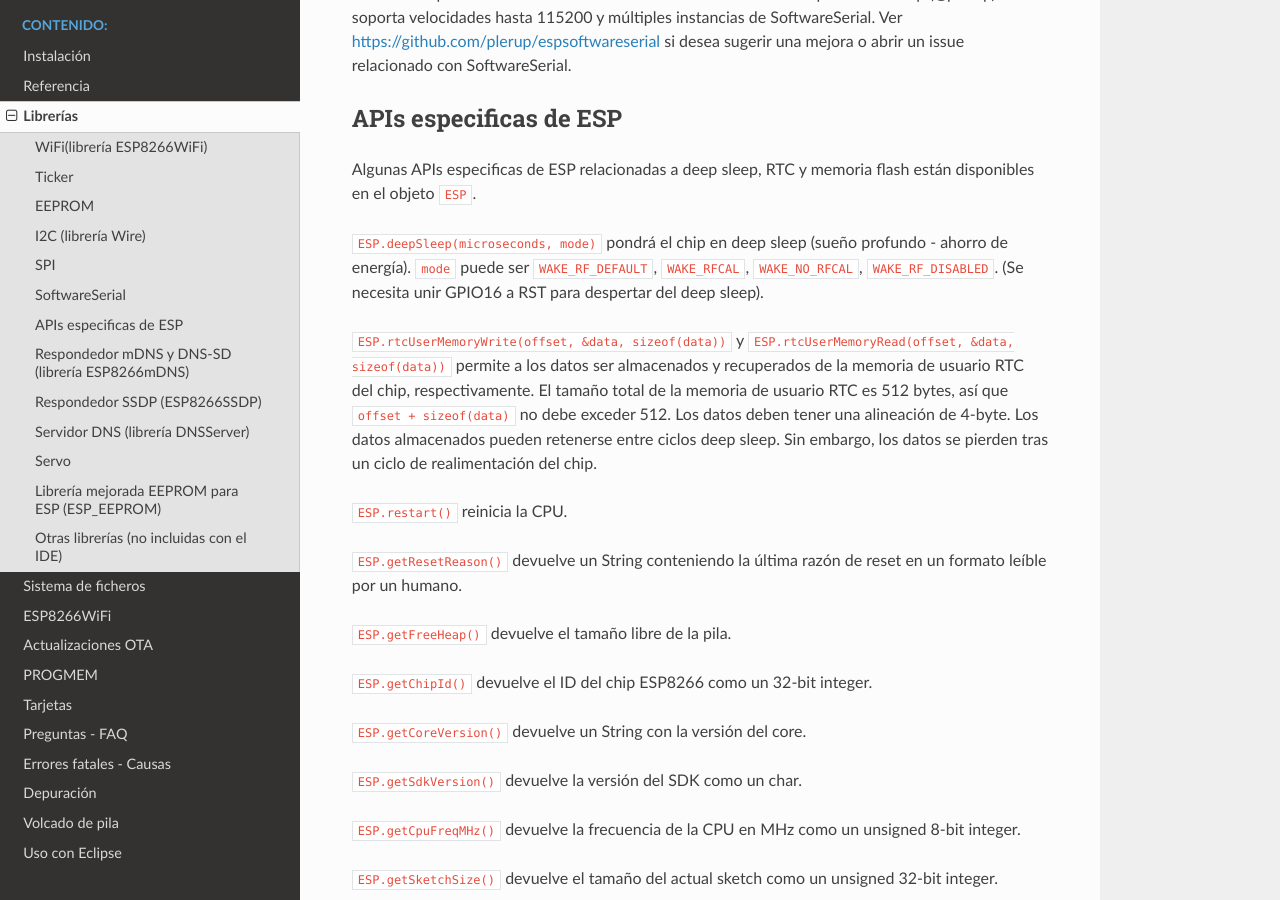
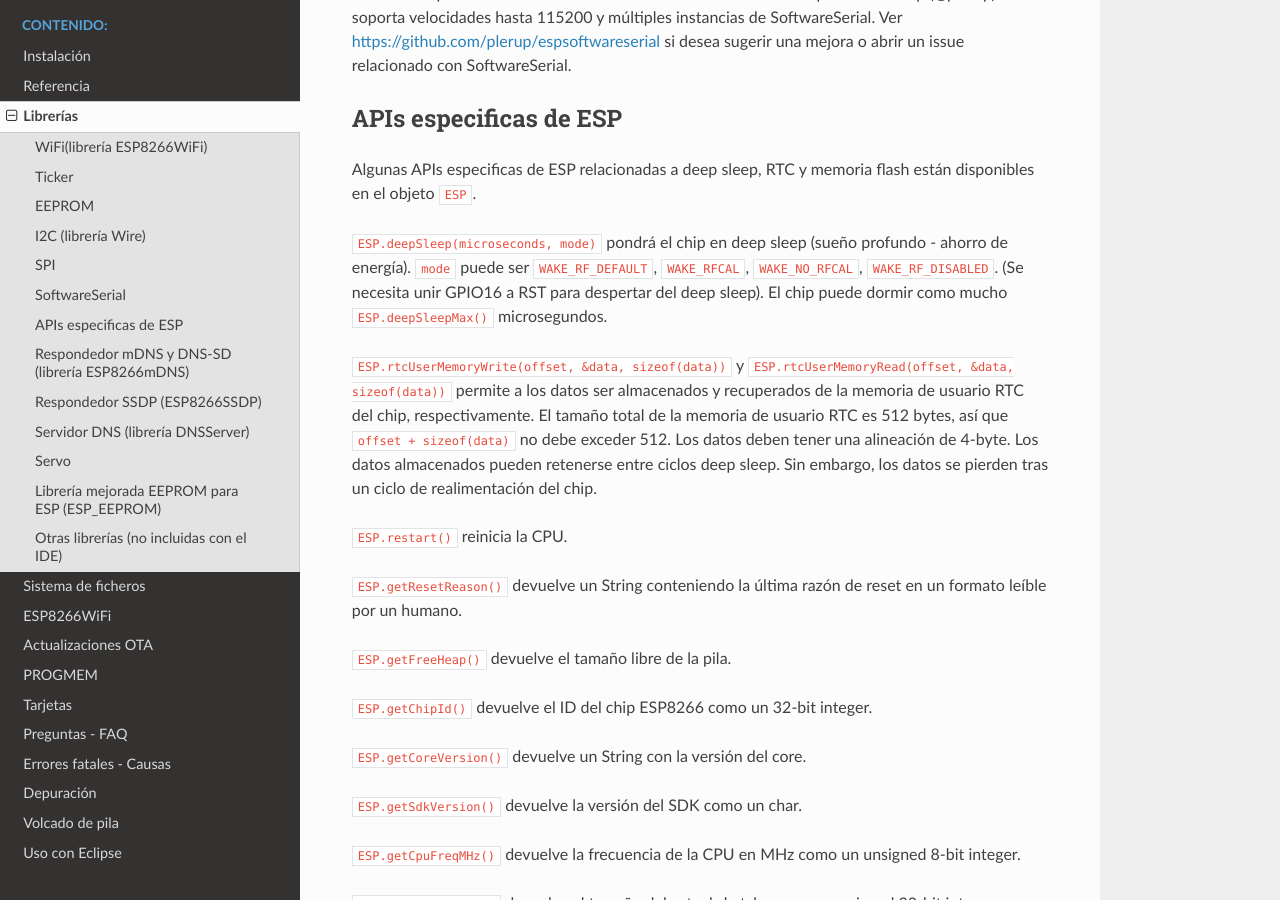
Before and after one commit to lrmoreno007/ESP8266-Arduino-Spanish, a Sphinx documentation site: the page built from doc/libraries.rst, in a window 1280 px wide and 900 px high, scrolled down 1920 px. Built offline with Sphinx 7.4.7 and the Read the Docs theme 2.0.0, drawn with Linux system fonts in a browser that asks for light colours.

Commit message:
Add ESP.deepSleepMax()

```diff
--- a/doc/libraries.rst
+++ b/doc/libraries.rst
@@ -65,7 +65,7 @@ APIs especificas de ESP
 
 Algunas APIs especificas de ESP relacionadas a deep sleep, RTC y memoria flash están disponibles en el objeto ``ESP``.
 
-``ESP.deepSleep(microseconds, mode)`` pondrá el chip en deep sleep (sueño profundo - ahorro de energía). ``mode`` puede ser ``WAKE_RF_DEFAULT``, ``WAKE_RFCAL``, ``WAKE_NO_RFCAL``, ``WAKE_RF_DISABLED``. (Se necesita unir GPIO16 a RST para despertar del deep sleep).
+``ESP.deepSleep(microseconds, mode)`` pondrá el chip en deep sleep (sueño profundo - ahorro de energía). ``mode`` puede ser ``WAKE_RF_DEFAULT``, ``WAKE_RFCAL``, ``WAKE_NO_RFCAL``, ``WAKE_RF_DISABLED``. (Se necesita unir GPIO16 a RST para despertar del deep sleep). El chip puede dormir como mucho ``ESP.deepSleepMax()`` microsegundos.
 
 ``ESP.rtcUserMemoryWrite(offset, &data, sizeof(data))`` y ``ESP.rtcUserMemoryRead(offset, &data, sizeof(data))`` permite a los datos ser almacenados y recuperados de la memoria de usuario RTC del chip, respectivamente. El tamaño total de la memoria de usuario RTC es 512 bytes, así que ``offset + sizeof(data)`` no debe exceder 512. Los datos deben tener una alineación de 4-byte. Los datos almacenados pueden retenerse entre ciclos deep sleep. Sin embargo, los datos se pierden tras un ciclo de realimentación del chip.
 
```
